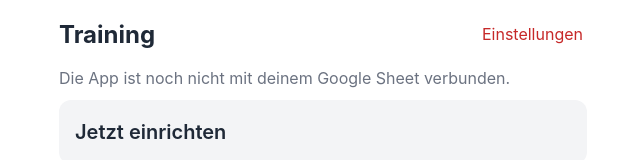
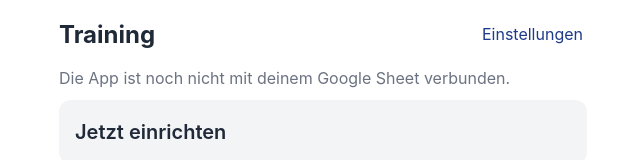
Before and after one commit to stadler-tom/trainings-tracker, a Vue app in the folder app/: page / in a window 1280 px wide. Shown: the top 160 px of the page, without its empty margins (317-957 px from the left). Built offline with nearby package versions, Linux system fonts and the light colour scheme.

Commit message:
Switch app colors to dark blue and amber
Accent is now dark blue, the today frame amber. Error markings keep
their own red via --error so they still read as errors.

Co-Authored-By: Claude Opus 5.5 <noreply@anthropic.com>
Claude-Session: https://claude.ai/code/session_01MfKAYMfwY6VD1ZJboi3FHC

```diff
--- a/app/package.json
+++ b/app/package.json
@@ -1,7 +1,7 @@
 {
   "name": "trainings-tracker-app",
   "private": true,
-  "version": "1.4.1",
+  "version": "1.5.0",
   "type": "module",
   "scripts": {
     "dev": "vite",
--- a/app/src/style.css
+++ b/app/src/style.css
@@ -3,8 +3,10 @@
   --surface: #f3f4f6;
   --text: #1f2937;
   --muted: #6b7280;
-  --accent: #c62828;
-  --today: #2563eb;
+  --accent: #1e3a8a;      /* dark blue */
+  --on-accent: #ffffff;
+  --today: #b45309;       /* amber */
+  --error: #c62828;
   --done: #15803d;
   --radius: 12px;
   font-family: -apple-system, BlinkMacSystemFont, 'Segoe UI', Roboto, sans-serif;
@@ -19,8 +21,10 @@
     --surface: #1f2937;
     --text: #f9fafb;
     --muted: #9ca3af;
-    --accent: #ef5350;
-    --today: #60a5fa;
+    --accent: #7c9cff;
+    --on-accent: #0b1530;
+    --today: #fbbf24;
+    --error: #ef5350;
     --done: #4ade80;
   }
 }
@@ -83,9 +87,9 @@ input {
 
 button.day { display: flex; justify-content: space-between; align-items: center; }
 button.day small { font-size: 0.85rem; font-weight: 400; }
-button.primary { background: var(--accent); color: #fff; text-align: center; }
+button.primary { background: var(--accent); color: var(--on-accent); text-align: center; }
 button:disabled { opacity: 0.6; }
 
 .message { margin: 0; padding: 10px 12px; border-radius: 10px; }
-.message.error { background: color-mix(in srgb, var(--accent) 15%, transparent); }
+.message.error { background: color-mix(in srgb, var(--error) 15%, transparent); }
 .message.success { background: color-mix(in srgb, #2e7d32 18%, transparent); }
--- a/app/src/views/ExerciseCard.vue
+++ b/app/src/views/ExerciseCard.vue
@@ -189,8 +189,8 @@ function finishNote() {
 </template>
 
 <style scoped>
-.exercise.invalid { outline: 2px solid var(--accent); outline-offset: -2px; }
-.invalid input { border-color: var(--accent); border-width: 2px; }
+.exercise.invalid { outline: 2px solid var(--error); outline-offset: -2px; }
+.invalid input { border-color: var(--error); border-width: 2px; }
 .title { display: flex; justify-content: space-between; align-items: flex-start; gap: 8px; }
 .title h2 { padding-top: 10px; overflow-wrap: anywhere; }
 .order { display: flex; gap: 4px; flex-shrink: 0; }
--- a/app/src/views/TrainingView.vue
+++ b/app/src/views/TrainingView.vue
@@ -305,7 +305,7 @@ function discard() {
 .head .row { display: flex; gap: 12px; align-items: flex-end; }
 .date { flex: 1; }
 .date input { width: 100%; }
-.date.invalid input { border-color: var(--accent); border-width: 2px; }
+.date.invalid input { border-color: var(--error); border-width: 2px; }
 .check { flex-direction: row; align-items: center; gap: 10px; min-height: 44px; color: var(--text); font-size: 1rem; }
 .check input { width: 24px; height: 24px; min-height: 0; }
 select { font: inherit; font-size: 16px; min-height: 44px; border-radius: 10px; padding: 0 8px; color: var(--text); background: var(--bg); }
```
